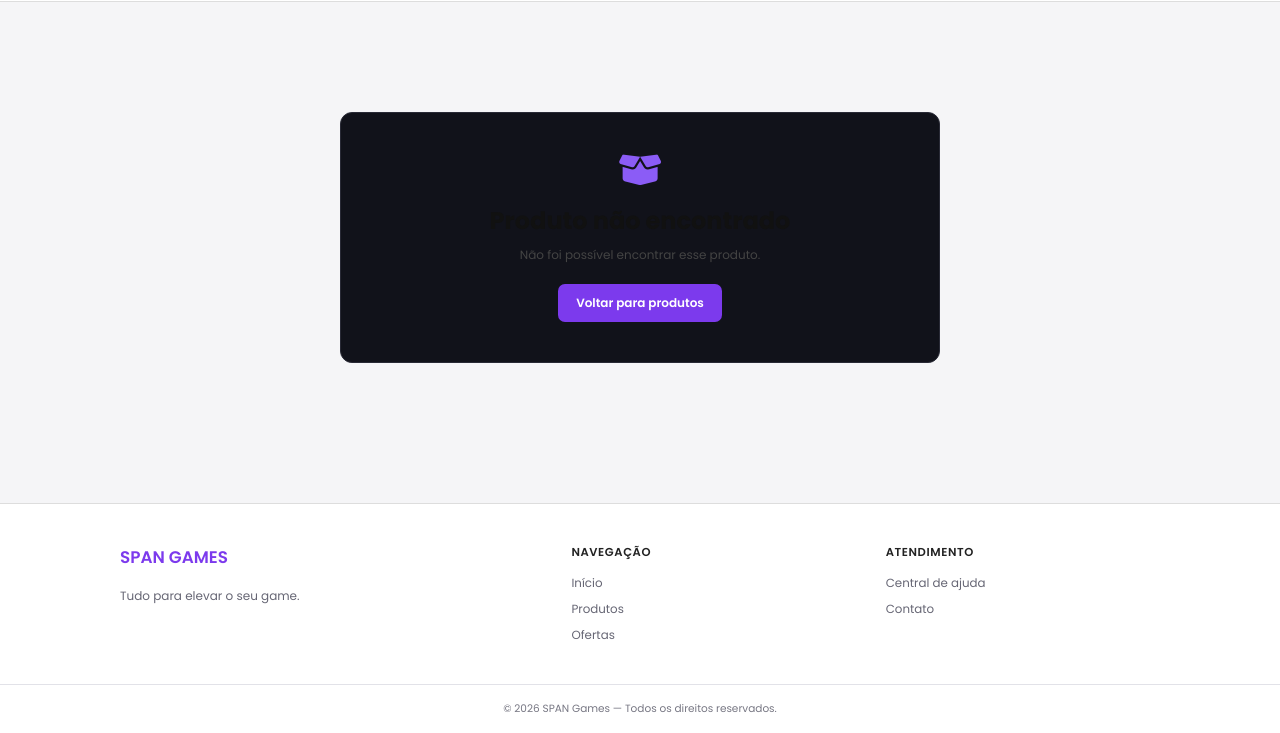
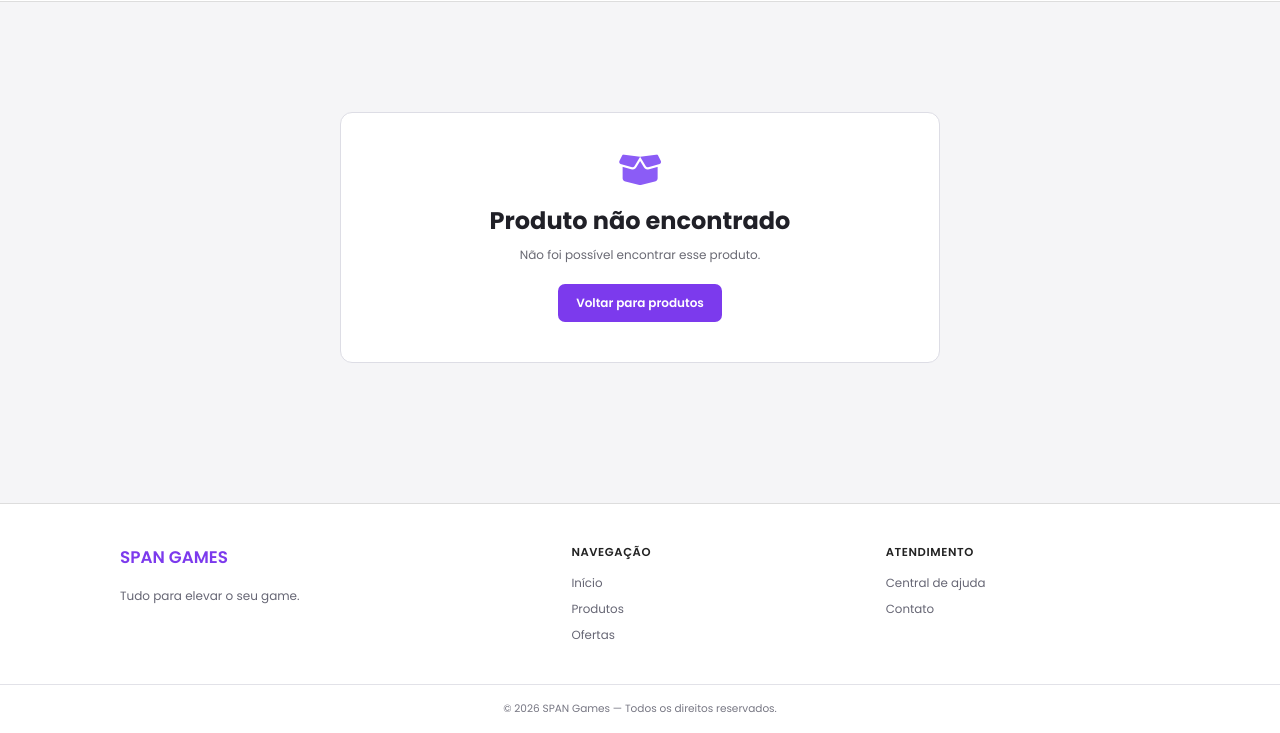
Before and after one commit to gabicdev/NexusGames, a plain HTML site: page detalhes.html in a window 1280 px wide. Both pictures are taken after a click on the button "Claro". Shown: the part 103-836 px from the top of the page. Drawn offline with Linux system fonts and the light colour scheme.

Commit message:
Implement styles for 'produto-nao-encontrado' elementajeita
Add styles for 'produto-nao-encontrado' in light theme

```diff
--- a/css/detalhes.css
+++ b/css/detalhes.css
@@ -807,6 +807,21 @@
     text-decoration: none;
 }
 
+/* PRODUTO NÃO ENCONTRADO */
+
+body.tema-claro .produto-nao-encontrado {
+    background: #ffffff;
+    border-color: #ddddE5;
+}
+
+body.tema-claro .produto-nao-encontrado h2 {
+    color: #202027;
+}
+
+body.tema-claro .produto-nao-encontrado p {
+    color: #696973;
+}
+
 
 /* =========================================
    TEMA CLARO
```
